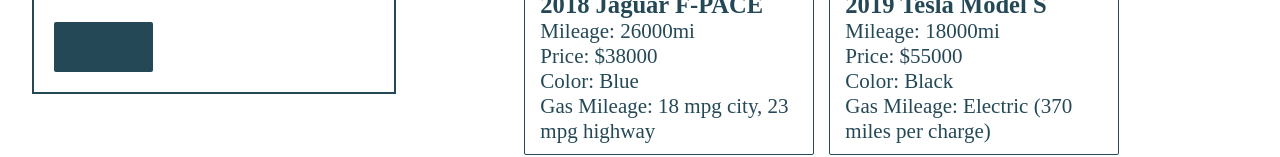
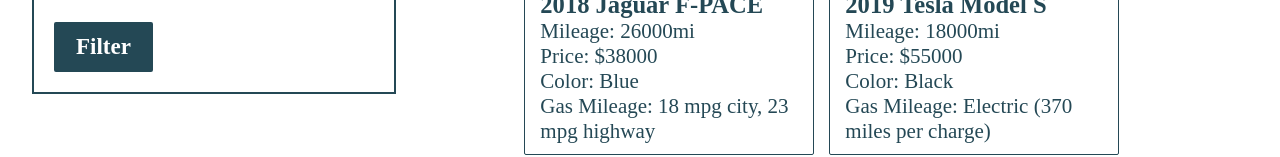
Before and after one commit to maratsalem/MaraSalem_hw5TH_csi3150_f2024, a plain HTML site: page index.html in a window 1280 px wide. Shown: the part 1307-1464 px from the top of the page. Drawn offline with Linux system fonts and the light colour scheme; a web font is replaced by a local one.

Commit message:
fixed button color whoops

```diff
--- a/css/index_style.css
+++ b/css/index_style.css
@@ -55,7 +55,7 @@ a {
 .cars .filter .submit-btn {
   display: inline-block;
   background-color: var(--text);
-  color: var(--text);
+  color: var(--primary);
   font-family: inherit;
   font-size: 23px;
   font-weight: 600;
```
